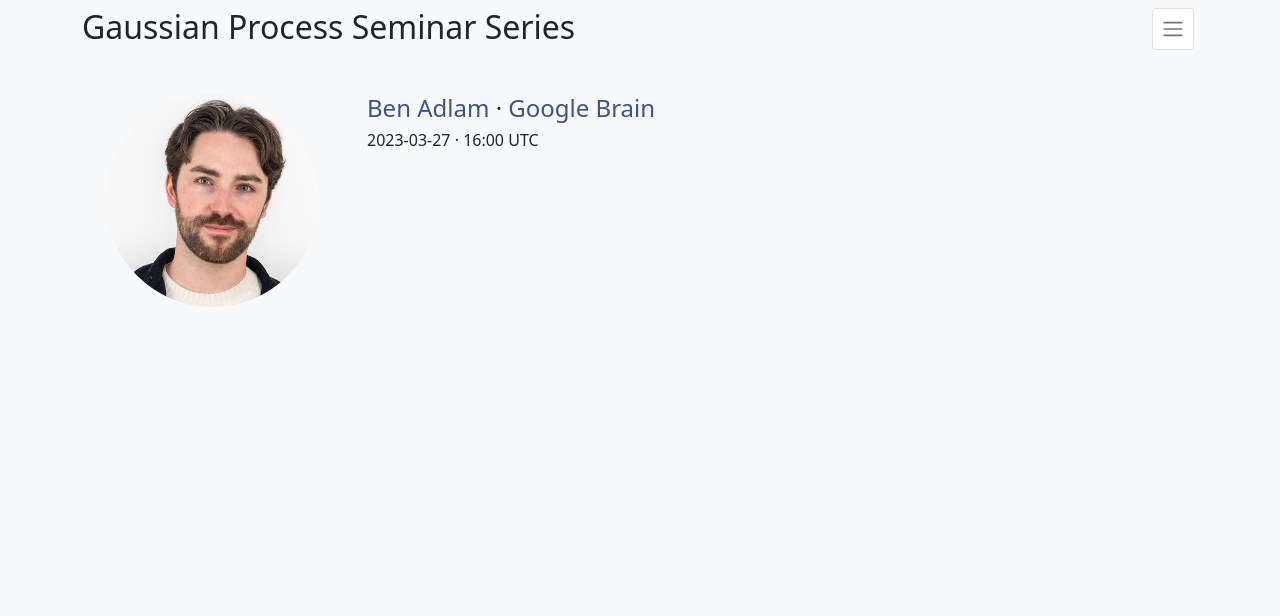
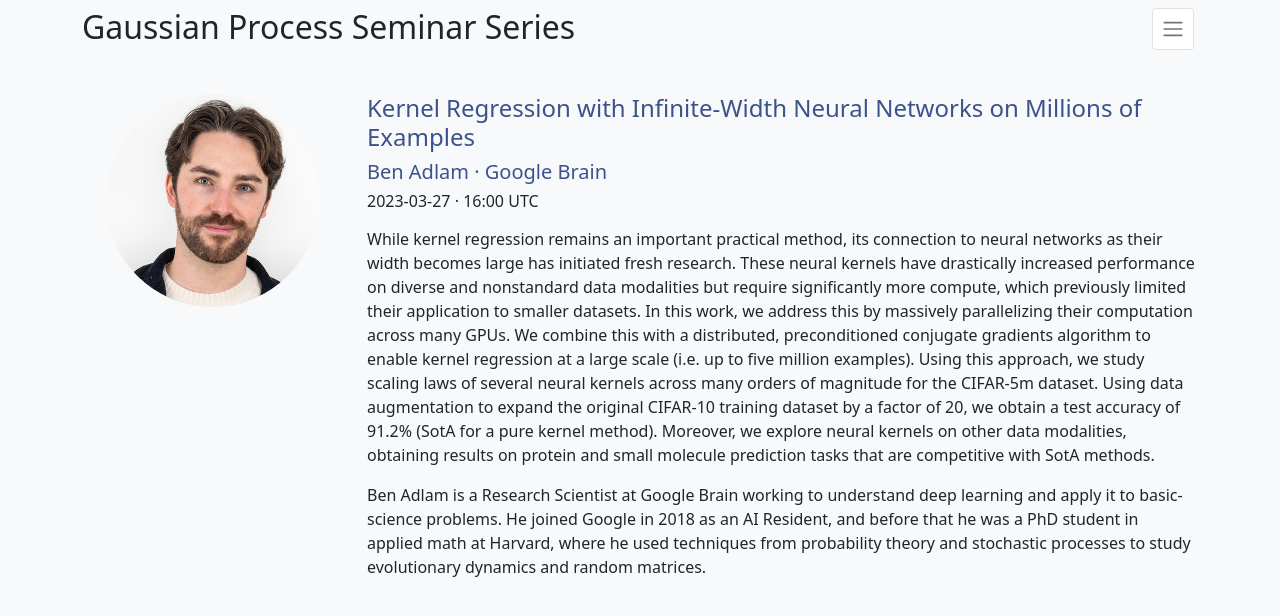
Before and after one commit to gp-seminar-series/gp-seminar-series.github.io, a Jekyll site: the page built from _posts/current/2023-03-27-ben-adlam.md, in a window 1280 px wide. Shown: the top 616 px of the page. Built offline with Jekyll 4.4.1, drawn with Linux system fonts in a browser that asks for light colours; nearby versions of some CDN libraries.

```diff
--- a/_posts/current/2023-03-27-ben-adlam.md
+++ b/_posts/current/2023-03-27-ben-adlam.md
@@ -2,4 +2,10 @@
 author: Ben Adlam
 institution: Google Brain
 author_url: https://www.benadlam.com
+title: Kernel Regression with Infinite-Width Neural Networks on Millions of Examples
+highlight: true
 ---
+
+While kernel regression remains an important practical method, its connection to neural networks as their width becomes large has initiated fresh research. These neural kernels have drastically increased performance on diverse and nonstandard data modalities but require significantly more compute, which previously limited their application to smaller datasets. In this work, we address this by massively parallelizing their computation across many GPUs. We combine this with a distributed, preconditioned conjugate gradients algorithm to enable kernel regression at a large scale (i.e. up to five million examples). Using this approach, we study scaling laws of several neural kernels across many orders of magnitude for the CIFAR-5m dataset. Using data augmentation to expand the original CIFAR-10 training dataset by a factor of 20, we obtain a test accuracy of 91.2% (SotA for a pure kernel method). Moreover, we explore neural kernels on other data modalities, obtaining results on protein and small molecule prediction tasks that are competitive with SotA methods.
+
+Ben Adlam is a Research Scientist at Google Brain working to understand deep learning and apply it to basic-science problems. He joined Google in 2018 as an AI Resident, and before that he was a PhD student in applied math at Harvard, where he used techniques from probability theory and stochastic processes to study evolutionary dynamics and random matrices.
```
Also changed, not shown: _posts/current/2023-03-13-jacob-gardner.md (+1 -0 lines), _posts/current/2023-03-20-esther-rolf.md (+1 -1 lines), youtube.md (+1 -1 lines).
